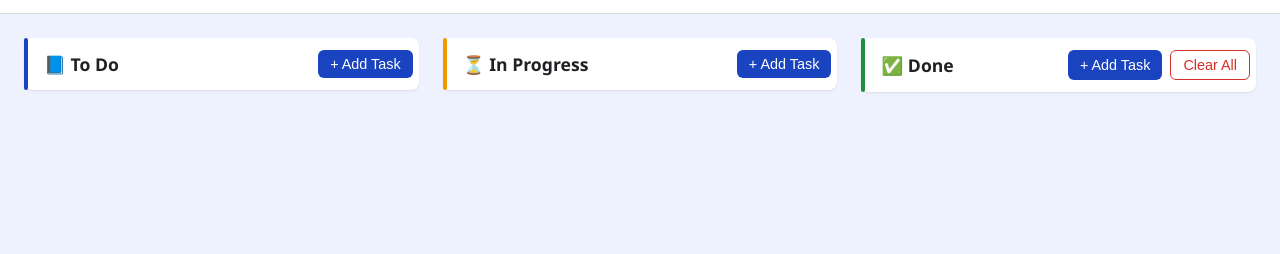
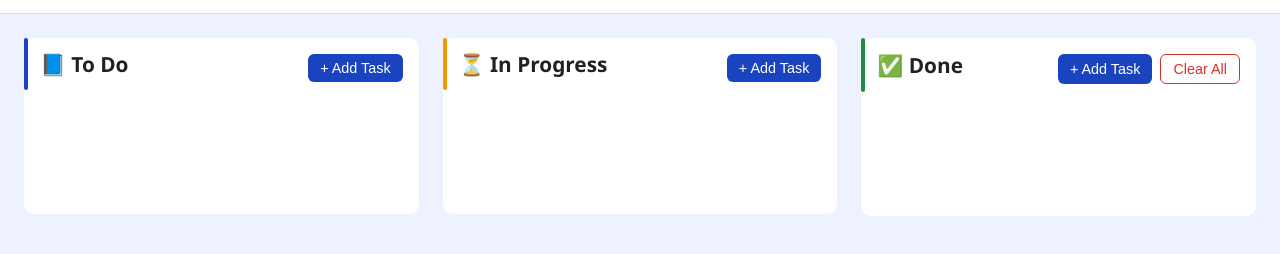
Before and after one commit to tirazman/JS-SCSM2223-LABEXERCISE-2, a plain HTML site: page index.html in a window 1280 px wide. Shown: the part 56-310 px from the top of the page. Drawn offline with Linux system fonts and the light colour scheme.

Commit message:
Update style.css

```diff
--- a/style.css
+++ b/style.css
@@ -49,9 +49,11 @@ h1 {
 
 h2 {
 	font-family: "Segoe UI";
-	font-size: 1.1rem;
+	font-size: 1.3rem;
 	font-weight: 700;
-	margin: 0;
+	margin-left: -20px;
+	margin-top: -8px;
+
 	display: flex;
 	align-items: center;
 	gap: 8px;
@@ -110,8 +112,9 @@ h3 {
 .column {
 	flex: 1;
 	min-width: 300px;
-	background: var(--color-primary);
+	background: var(--bg-card);
 	border-radius: 10px;
+	padding: 16px;
 }
 
 .columnheader {
@@ -119,11 +122,11 @@ h3 {
 	justify-content: space-between;
 	align-items: center;
 
-	padding: 12px 6px;
+	padding: 0;
 	margin-bottom: 16px;
 	border-radius: 8px;
-	background: var(--bg-card);
-	box-shadow: 0 1px 2px var(--color-border);
+	background: transparent;
+	border: none;
 
 	position: relative;
 	border-top: none;
@@ -135,8 +138,8 @@ h3 {
 .columnheader::before {
 	content: "";
 	position: absolute;
-	left: 0; top: 0; bottom: 0; width: 4px;
-	border-radius: 10px;
+	left: -16px; top: -16px; bottom: -8px; width: 4px;
+	border-radius: 10px ;
 }
 
 .todo-column .columnheader::before {
@@ -196,6 +199,9 @@ button {
 .taskList {
 	list-style: none;
 	min-height: 100px;
+	display: flex;
+	flex-direction: column;
+	gap: 12px;
 }
 
 .taskCard {
@@ -203,8 +209,9 @@ button {
 	padding: 16px;
 	border-radius: 8px;
 	margin-bottom: 12px;
+	border: 1px solid var(--color-border);
 	box-shadow: 0 1px 3px var(--color-border);
-	border-radius: 1px solid var(--bg-card);
+	border-radius: 8px;
 	transition: opacity 0.3s ease;
 }
 
@@ -212,7 +219,7 @@ button {
 	font-size: 1rem; font-weight: 600;
 	color: var(--color-text);
 	cursor: pointer;
-	flex: 1;
+	display: block;
 	margin-right: 10px;
 }
 
@@ -233,7 +240,7 @@ button {
 	line-height: 1.4;
 }
 
-.cardAct { display: flex; gap: 8px; }
+.cardAct { display: flex; gap: 8px; justify-content: flex-end; margin-top: 12px}
 
 .cardHeader-Row { display: flex; justify-content: space-between; align-items: flex-start; margin-bottom: 8px }
 
@@ -242,11 +249,12 @@ button {
 	position: fixed;
 	top: 0; left: 0;
 	width: 100%; height: 100%;
-	background: var(--bg-card);
+	background: transparent;
 	display: flex;
 	justify-content: center;
 	align-items: center;
 	z-index: 1000;
+	backdrop-filter: blur(2px);
 }
 
 .modalContent {
```
